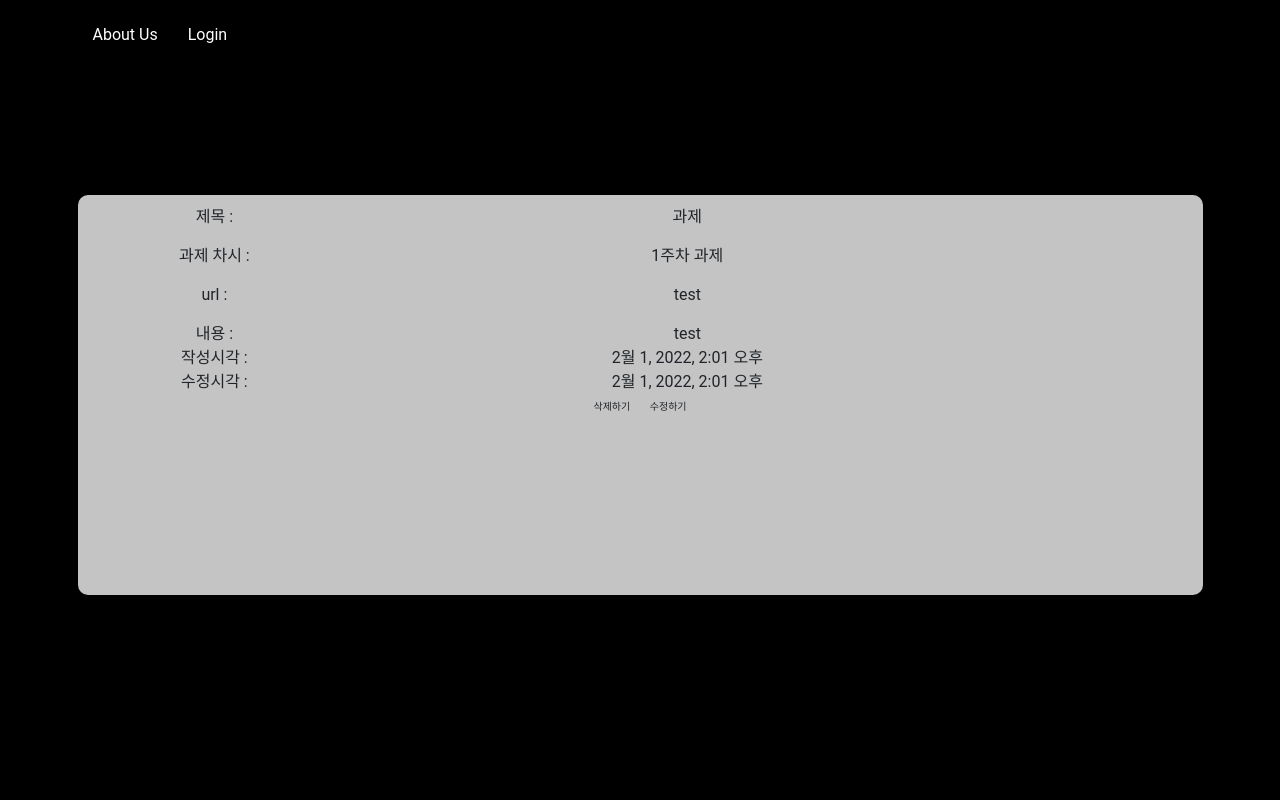
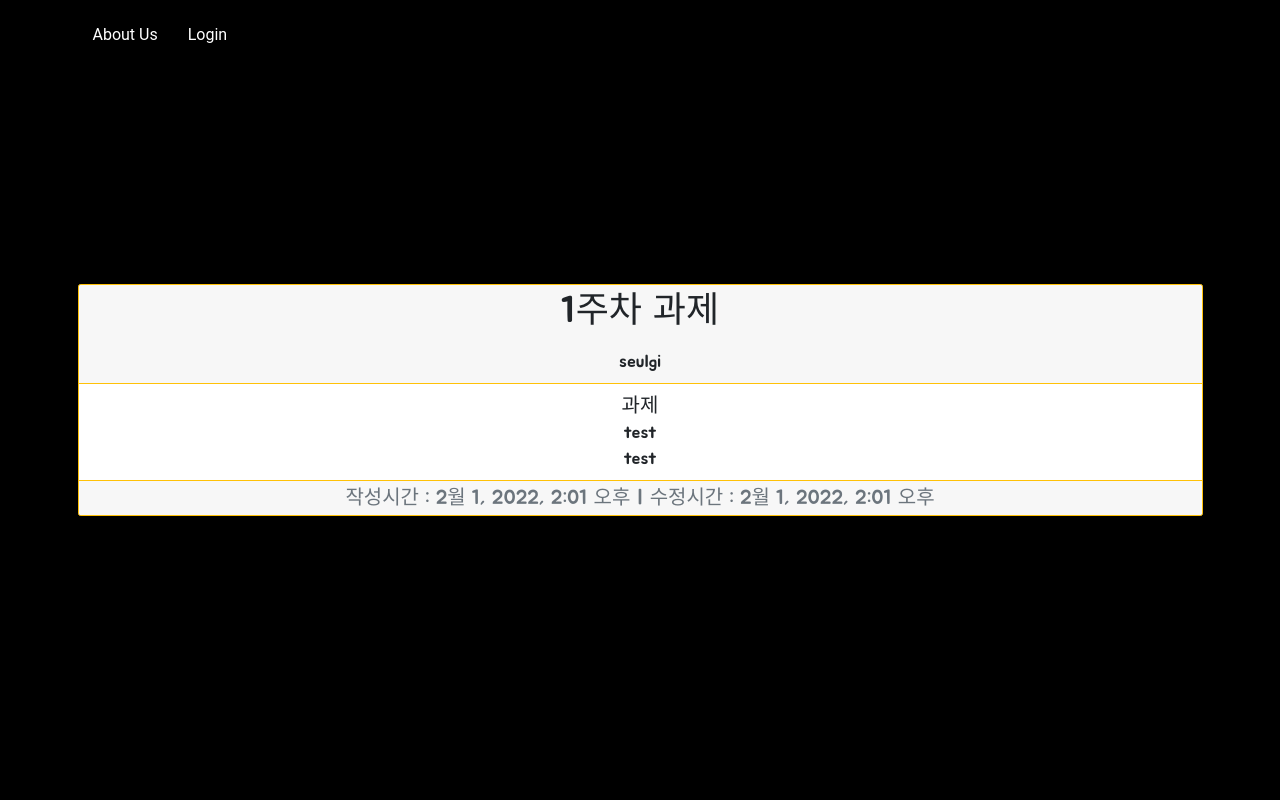
Before and after one commit to LikeLion-at-DGU/Likelion_DGU, a Django app: page /homework/2/ in a window 1280 px wide. Run offline with Django 3.2, Linux system fonts and the light colour scheme; data comes from the database, SQL or seed files in the repository; both versions use the stored data as it was after the commit.

Commit message:
각 페이지 디자인 수정

```diff
--- a/Likelion/templates/main.html
+++ b/Likelion/templates/main.html
@@ -41,7 +41,7 @@
         <div class="d-flex justify-content-around" style="font-family: 'Jua', sans-serif;">
           <div class="row">
             <div class="col-sm-7">
-              <div class="card">
+              <div class="card" style="margin-bottom: 8px;">
                 <div class="card-body">
                   <img id="dgu_photo" src="{% static 'img/sample.png' %}" style="width: 100%;"/>
                 </div>
--- a/homework/templates/hw_detail.html
+++ b/homework/templates/hw_detail.html
@@ -5,64 +5,31 @@
 <link rel="stylesheet" href="{% static 'css/hw_detail.css' %}"/>
 
 <section id="section" class="d-flex flex-wrap align-content-center">
-  <div class="container">
-    <div class="homework" style="width: 100%;
-    height: 400px;
-    background-color: #c4c4c4;
-    border-radius: 10px;">
-      <div class="row g-3 align-items-center mb-4">
-        <div class="col-3">
-          <div class="left_area" style="font-size: 16px">제목 : </div>
-        </div>
-        <div class="col-7">
-          <div style="font-size: 16px">{{ assign.title }}</div>
-        </div>
+  <div class="container" style="font-family: 'Jua', sans-serif;">
+    <div class="card text-center border-warning">
+      <div class="card-header border-warning">
+        <h1>{{ assign.hw_id }}</h1>
+        <h3>{{ assign.writer }}</h3>
       </div>
-      <div class="row g-3 align-items-center mb-4">
-        <div class="col-3">
-          <div class="left_area" style="font-size: 16px">과제 차시 : </div>
-        </div>
-        <div class="col-7">
-          <div style="font-size: 16px">{{ assign.hw_id }}</div>
-        </div>
+      <div class="card-body border-warning">
+        <h2 class="card-title">{{ assign.title }}</h2>
+        <h3 class="card-text">{{ assign.url }}</h3>
+        <h3 class="card-text">{{ assign.contents }}</h3>
+        {% if user == assign.writer %}
+          <!-- Edit Homework -->
+          <a href="{% url 'homework:edit_assign' assign.pk %}" class="btn btn-warning" style="font-size: 15px;">수정하기</a>
+          <!-- Delete Homework -->
+          <a href="{% url 'homework:delete_assign' assign.pk %}" class="btn btn-danger" style="font-size: 15px;">삭제하기</a>
+        {% endif %}
+
       </div>
-      <div class="row g-3 align-items-center mb-4">
-        <div class="col-3">
-          <div class="left_area" style="font-size: 16px">url : </div>
-        </div>
-        <div class="col-7">
-          <div style="font-size: 16px">{{ assign.url }}</div>
-        </div>
+      <div class="card-footer text-muted border-warning">
+        <h2 class="card-text">
+          작성시간 : {{ assign.pub_date }} |
+          수정시간 : {{ assign.edit_date }}</h2>
       </div>
-      <div class="row g-3 align-items-center">
-        <div class="col-3">
-          <div class="left_area" style="font-size: 16px">내용 : </div>
-        </div>
-        <div class="col-7 form-floating">
-          <div style="font-size: 16px">{{ assign.contents }}</div>
-        </div>
-      </div>
-      <div class="row g-3 align-items-center">
-        <div class="col-3">
-          <div class="left_area" style="font-size: 16px">작성시각 : </div>
-        </div>
-        <div class="col-7 form-floating">
-          <div style="font-size: 16px">{{ assign.pub_date }}</div>
-        </div>
-      </div>
-      <div class="row g-3 align-items-center">
-        <div class="col-3">
-          <div class="left_area" style="font-size: 16px">수정시각 :</div>
-        </div>
-        <div class="col-7 form-floating">
-          <div style="font-size: 16px">{{ assign.edit_date }}</div>
-        </div>
-      </div>
-      <!-- Delete Homework -->
-      <a href="{% url 'homework:delete_assign' assign.pk %}" class="btn btn- danger">삭제하기</a>
-      <!-- Edit Homework -->
-      <a href="{% url 'homework:edit_assign' assign.pk %}" class="btn btn- primary">수정하기</a>
     </div>
+
   </div>
 </section>
 
--- a/homework/urls.py
+++ b/homework/urls.py
@@ -9,5 +9,5 @@ urlpatterns = [
   path('create/', createassign, name="createassign"),
   path('<int:assignment_id>/', showdetail, name="showdetail"),
   path('<int:assignment_id>/delete', delete_assign, name="delete_assign"),
-  path('<int:assignment_id>/edit', edit_assign, name="edit_assign")
+  path('<int:assignment_id>/edit', edit_assign, name="edit_assign"),
 ]
```
Also changed, not shown: homework/templates/hw_edit.html (+14 -15 lines), homework/templates/hw_list.html (+14 -11 lines), homework/templates/hw_write.html (+41 -16 lines), db.sqlite3.
